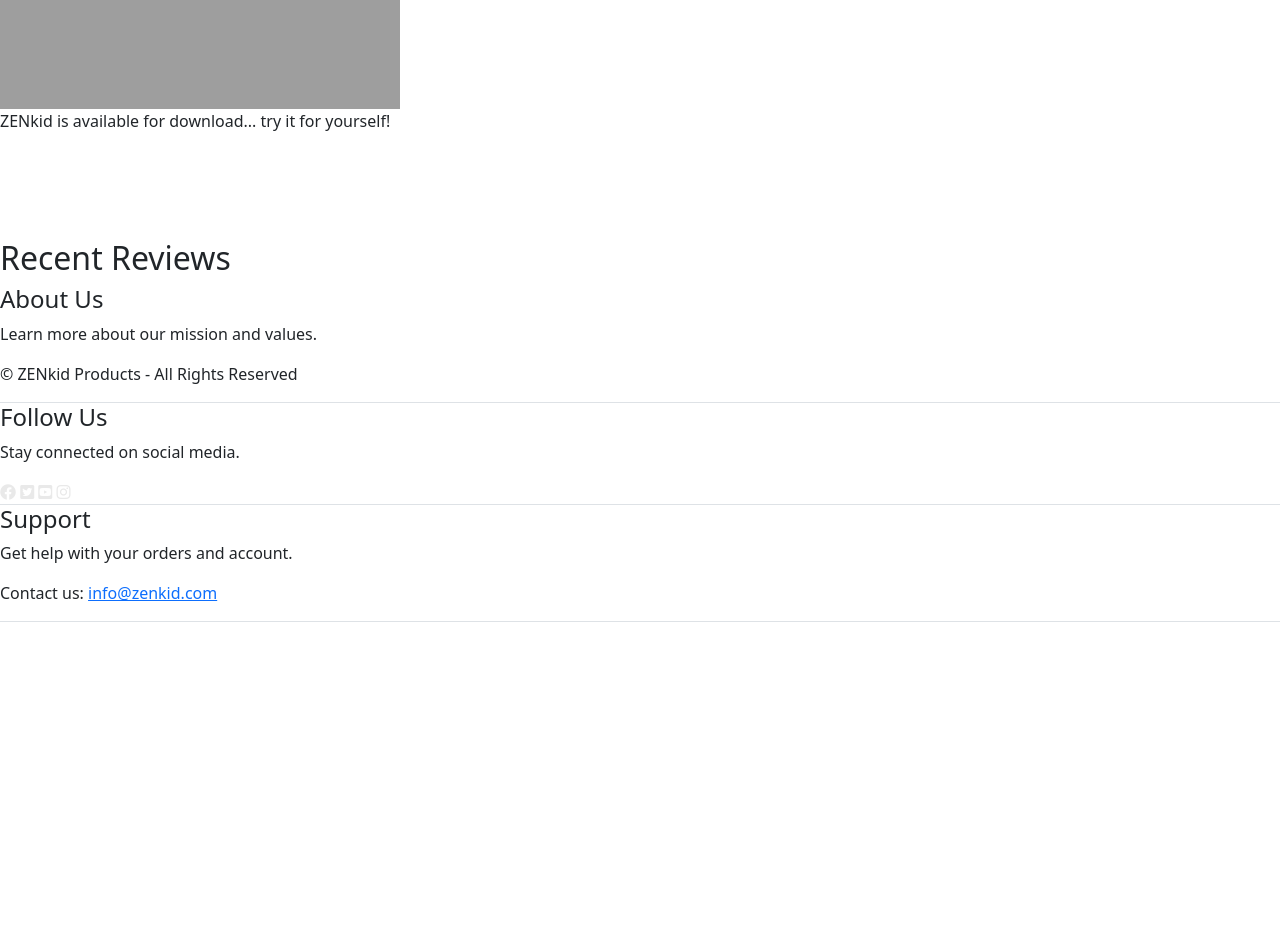
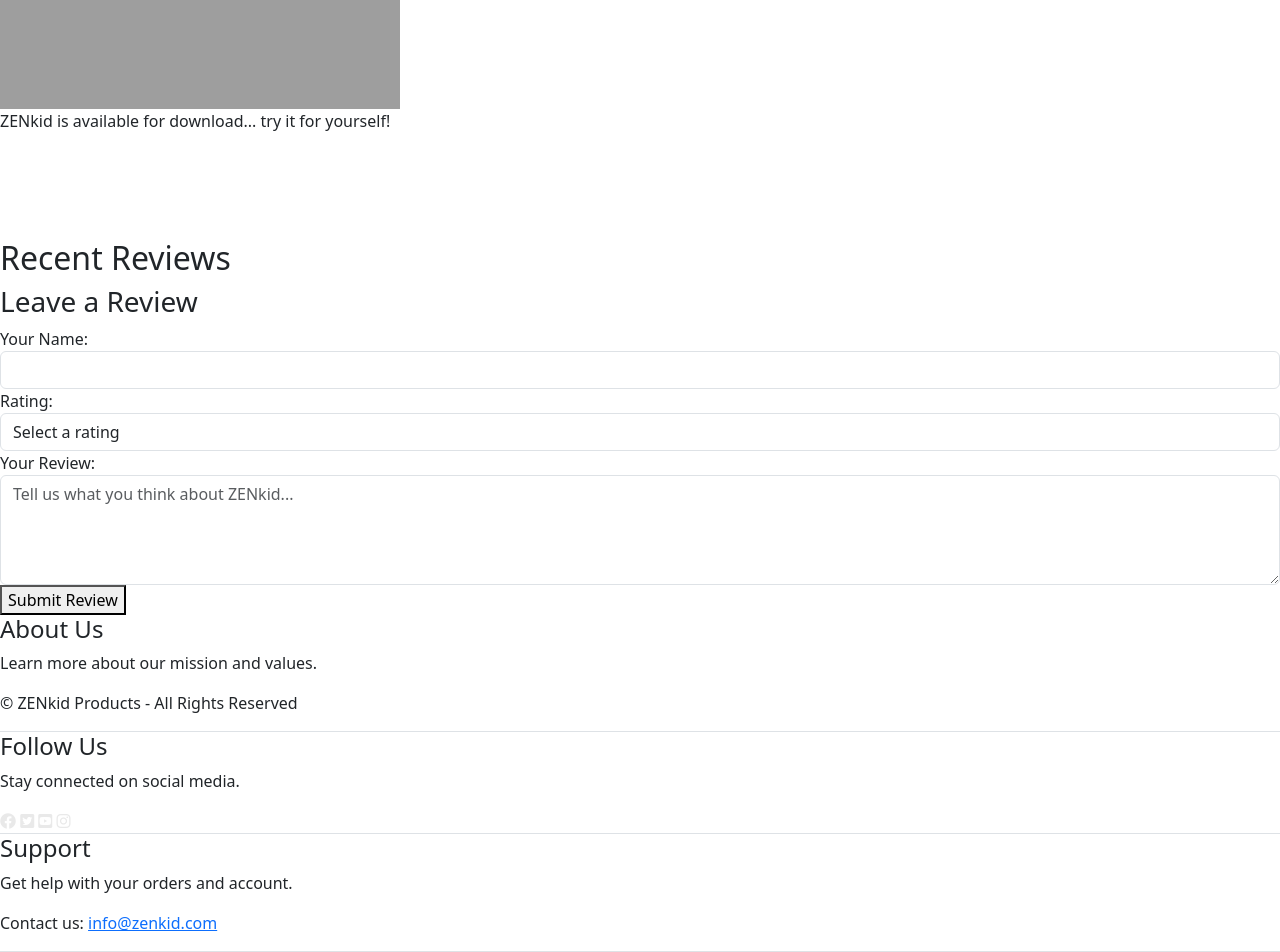
Before and after one commit to DylanAustin-TheDreamer/Full-Stack-Milestone, a Django app: page / in a window 1280 px wide. Shown: the part 2440-3392 px from the top of the page. Before the commit the page ends 3062 px from the top, so only its background shows below. Run offline with Django 4.2, Linux system fonts and the light colour scheme; data that the repository does not hold is empty; grey boxes are pictures that could not be loaded.

Commit message:
Co pilot helped me understand how to save a review to database then made the form for it on home.html

```diff
--- a/main/templates/main/home.html
+++ b/main/templates/main/home.html
@@ -94,5 +94,41 @@
     </div>
   {% endfor %}
 </section>
+
+<!-- Add Review Form -->
+<section class="add-review-section">
+  <h3>Leave a Review</h3>
+  <form method="post" action="{% url 'main:add_review' %}" class="review-form">
+    {% csrf_token %}
+
+    <div class="form-group">
+      <label for="author">Your Name:</label>
+      <input type="text" name="author" id="author" required maxlength="200"
+             value="{% if user.is_authenticated %}{{ user.username }}{% endif %}"
+             class="form-control">
+    </div>
+
+    <div class="form-group">
+      <label for="rating">Rating:</label>
+      <select name="rating" id="rating" required class="form-control">
+        <option value="">Select a rating</option>
+        <option value="5">⭐⭐⭐⭐⭐ (5 stars)</option>
+        <option value="4">⭐⭐⭐⭐ (4 stars)</option>
+        <option value="3">⭐⭐⭐ (3 stars)</option>
+        <option value="2">⭐⭐ (2 stars)</option>
+        <option value="1">⭐ (1 star)</option>
+      </select>
+    </div>
+
+    <div class="form-group">
+      <label for="text">Your Review:</label>
+      <textarea name="text" id="text" required rows="4" cols="50"
+                placeholder="Tell us what you think about ZENkid..."
+                class="form-control"></textarea>
+    </div>
+
+    <button type="submit" class="btn-primary">Submit Review</button>
+  </form>
+</section>
 </div>
 {% endblock %}
```
